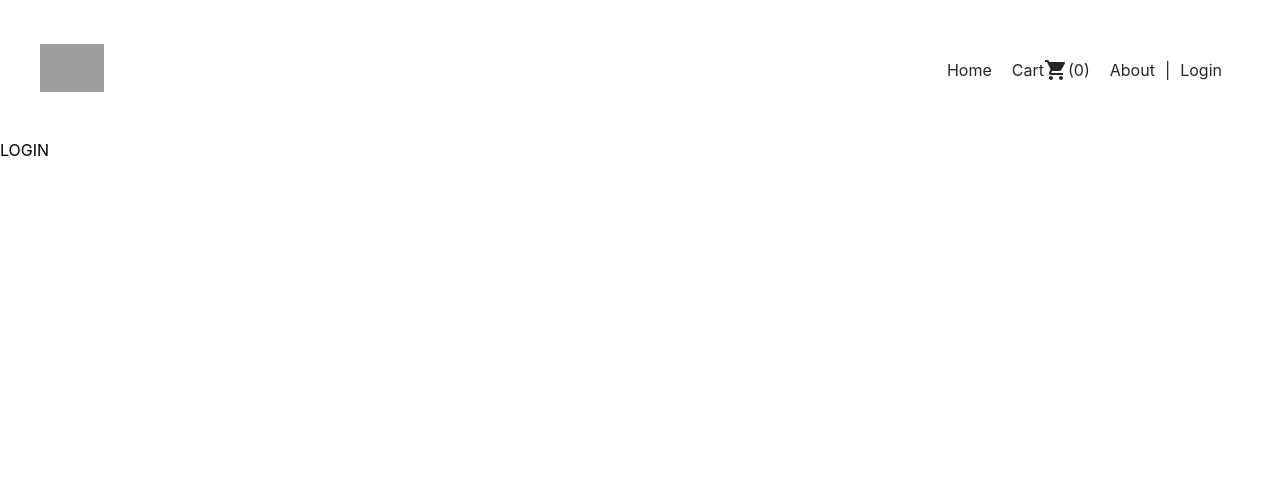
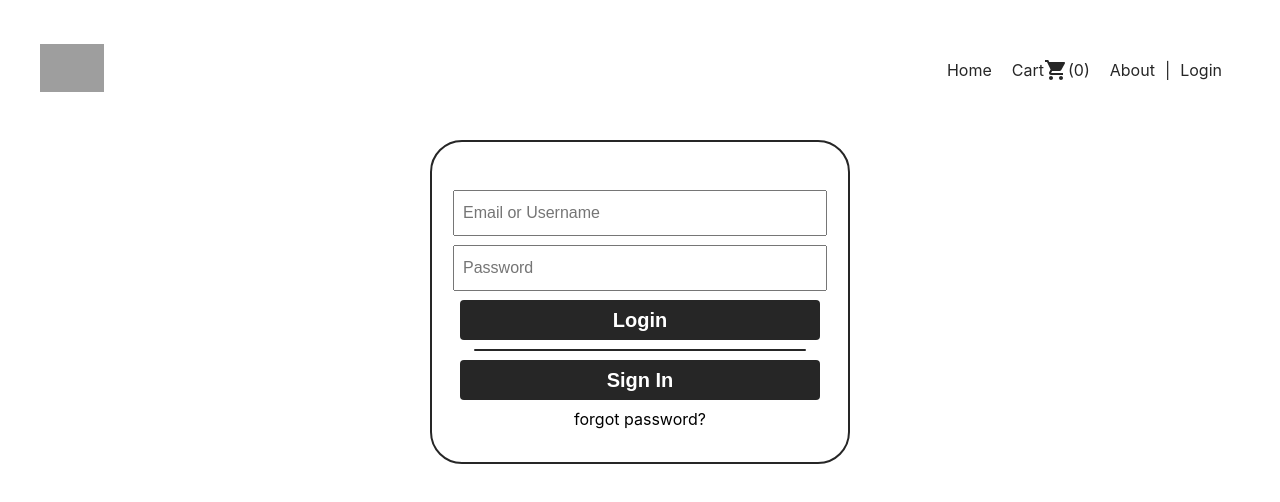
Before and after one commit to kishouu/genesis-client, a React (Create React App) app: page /login in a window 1280 px wide. Shown: the top 502 px of the page. Built offline with nearby package versions, Linux system fonts and the light colour scheme; grey boxes are pictures that could not be loaded.

Commit message:
login and about page created

```diff
--- a/public/index.html
+++ b/public/index.html
@@ -2,7 +2,6 @@
 <html lang="en">
   <head>
     <meta charset="utf-8" />
-
     <meta name="viewport" content="width=device-width, initial-scale=1" />
     <meta name="theme-color" content="#000000" />
     <meta
--- a/src/pages/About.js
+++ b/src/pages/About.js
@@ -1,12 +1,75 @@
 import React from 'react'
 import styled from 'styled-components'
 
+let img_pad = 'https://static.wixstatic.com/media/719a68_3675ec27049442eeb2d3a81e8fda4ee1~mv2.jpg'
+let img_mng = 'https://static.wixstatic.com/media/12316e44d26649c69a935420b4dbb784.jpg/v1/fit/w_924,h_520/12316e44d26649c69a935420b4dbb784.jpg'
+
 function About() {
+
+
     return (
-        <div>
-            ABOUT
-        </div>
+        <AbouPage>
+            <AboutTOP>
+                <AboutPadIMG />
+                <div>
+                    <p>
+                    As the one leading software store in the world genesis can provide you a good service for free you can access all games with our Genesis premium you can have a discount for your first avail. We believe that all customer deserve a good service  try it now!
+                    <h2>-Genesis</h2>
+                    </p>
+                </div>
+            </AboutTOP>
+            <AboutBOT>
+                <div>
+                    <p>
+                    Genesis is composed of five young aspiring Entrepreneurs, as well as IT professionals. It is created mainly to give consumers online a hassle-free environment in terms of shopping Video and LAN Games.
+                    </p>
+                </div>
+                <AboutMngIMG />
+            </AboutBOT>
+        </AbouPage>
     )
 }
 
 export default About
+const AbouPage = styled.div`
+    margin-bottom: 10rem;
+`
+const AboutPadIMG = styled.div`
+    background: url(${img_pad}) center no-repeat;
+    backgroundSize: cover;
+    width: 50rem;
+    height: 30rem;
+
+`
+
+const AboutTOP = styled.div`
+    display: flex;
+    margin-bottom: 3rem;
+    p {
+        width: 30rem;
+        font-size: 20px;
+        padding: 7rem;
+        padding-bottom: 1rem
+    }
+    h2 {
+        padding-left: 20rem;
+        padding-top: 20px
+
+    }
+`
+const AboutBOT = styled.div`
+    display: flex;
+    p {
+        width: 30rem;
+        font-size: 20px;
+        padding: 7rem;
+    }
+
+`
+const AboutMngIMG = styled.div`
+    background: url(${img_mng}) center no-repeat;
+    backgroundSize: cover;
+    width: 50rem;
+    height: 30rem;
+
+`
--- a/src/pages/Login.js
+++ b/src/pages/Login.js
@@ -2,11 +2,92 @@ import React from 'react'
 import styled from 'styled-components'
 
 function Login() {
+
+    let line = {
+        width: '80%',
+        height: '2px',
+        backgroundColor: '#262626',
+        borderRadius: '2px',
+        marginBottom: '9px'
+    }
+
     return (
-        <div>
-            LOGIN
-        </div>
+        <LoginContainer>
+            <LoginForm>
+                <FormContainer>
+                    <FormEmail placeholder="Email or Username" />
+                    <FormPass placeholder="Password" type="password" />
+                    <FormBTN> <b>Login</b> </FormBTN>
+                    <div style={line} />
+                    <FormBTN> <b>Sign In</b> </FormBTN>
+                    <p>forgot password?</p>
+                </FormContainer>
+            </LoginForm>
+
+        </LoginContainer>
     )
 }
 
 export default Login
+
+const LoginContainer = styled.div`
+    display: flex;
+    align-items: center;
+    justify-content:center;
+    margin-bottom: 10rem
+
+`
+const LoginForm = styled.div`
+    width: 26rem;
+    height: 20rem;
+    // background-color: aqua;
+    border-radius: 2rem;
+    border-style: solid;
+    border-width: 2px;
+    border-color: #262626;
+
+    display: flex;
+    flex-direction: column;
+
+    button {
+        cursor: pointer
+    }
+    p {
+        cursor: pointer
+    }
+`
+
+const FormContainer = styled.div`
+    display: flex;
+    flex-direction: column;
+    align-items: center;
+    padding-top: 3rem;
+    input {
+        width: 22.5rem;
+        height: 2.5rem;
+        margin-bottom: 9px;
+        padding-left: 0.5rem;
+        font-size: 16px
+    }
+
+
+`
+
+
+const FormEmail = styled.input`
+
+`
+const FormPass = styled.input`
+
+`
+const FormBTN = styled.button`
+
+    width: 22.5rem;
+    height: 2.5rem;
+    margin-bottom: 9px;
+    font-size: 20px;
+    border: none;
+    background-color: #262626;
+    color: white;
+    border-radius: 4px
+`
```
